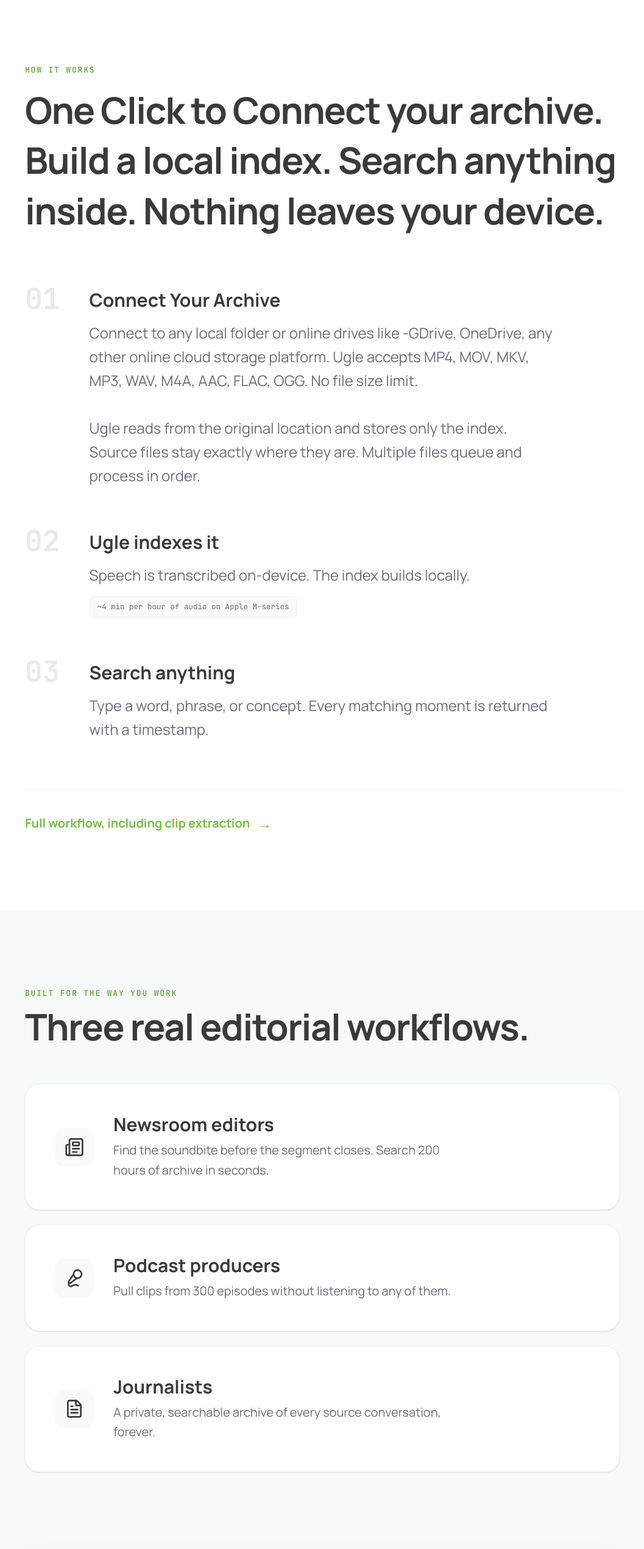
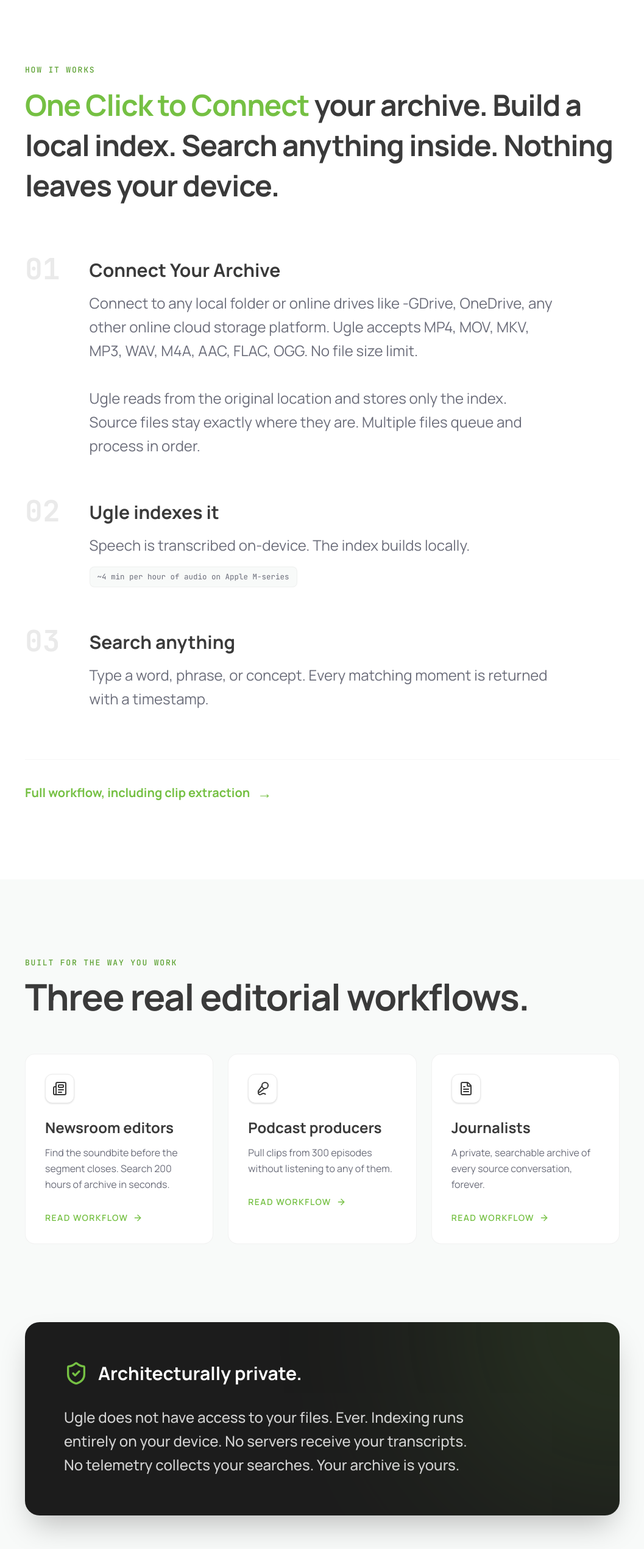
Before and after one commit to tpancholi/ugle-main, a Next.js app: page / in a window 1280 px wide. Shown: the part 1780-4320 px from the top of the page at 61% size, without its empty margins (111-1168 px from the left). Built offline with nearby package versions, Linux system fonts and the light colour scheme.

Commit message:
Updated Workflow part

```diff
--- a/app/components/homepage/HowItWorks.tsx
+++ b/app/components/homepage/HowItWorks.tsx
@@ -8,9 +8,10 @@
           <div className="font-mono text-xs md:text-[13px] tracking-[0.14em] uppercase text-[#5DA233] font-medium mb-4">
             How it works
           </div>
-          <h2 className="text-4xl md:text-5xl lg:text-6xl font-bold tracking-tight leading-snug text-ugle-slate mb-6">
-            One Click to Connect your archive. Build a local index. Search
-            anything inside. Nothing leaves your device.
+          <h2 className="text-4xl md:text-5xl font-bold tracking-tight leading-snug text-ugle-slate mb-6">
+            <span className="text-ugle-green">One Click to Connect</span> your
+            archive. Build a local index. Search anything inside. Nothing leaves
+            your device.
           </h2>
         </div>
 
--- a/app/components/homepage/Workflow.tsx
+++ b/app/components/homepage/Workflow.tsx
@@ -1,5 +1,35 @@
+"use client";
+
 import Link from "next/link";
-import { FileText, Mic2, Newspaper, ShieldCheck } from "lucide-react";
+import {
+  ArrowRight,
+  FileText,
+  Mic2,
+  Newspaper,
+  ShieldCheck,
+} from "lucide-react";
+import { motion } from "motion/react";
+
+const useCaseList = [
+  {
+    title: "Newsroom editors",
+    desc: "Find the soundbite before the segment closes. Search 200 hours of archive in seconds.",
+    slug: "newsrooms",
+    icon: Newspaper,
+  },
+  {
+    title: "Podcast producers",
+    desc: "Pull clips from 300 episodes without listening to any of them.",
+    slug: "podcasts",
+    icon: Mic2,
+  },
+  {
+    title: "Journalists",
+    desc: "A private, searchable archive of every source conversation, forever.",
+    slug: "journalists",
+    icon: FileText,
+  },
+];
 
 export default function Workflow() {
   return (
@@ -14,7 +44,7 @@
           </h2>
         </div>
 
-        <div className="flex flex-col gap-6 mb-32">
+        {/* <div className="flex flex-col gap-6 mb-32">
           {[
             {
               title: "Newsroom editors",
@@ -59,7 +89,36 @@
               </div>
             </Link>
           ))}
-        </div>
+        </div> */}
+
+        <motion.div
+          initial={{ opacity: 0, y: 20 }}
+          animate={{ opacity: 1, y: 0 }}
+          transition={{ delay: 0.1, duration: 0.5 }}
+          className="grid grid-cols-1 md:grid-cols-3 gap-6 mb-32"
+        >
+          {useCaseList.map((c, idx) => (
+            <Link
+              key={idx}
+              href={`/use-cases/${c.slug}`}
+              className="group block bg-white border border-ugle-light/60 hover:border-ugle-green/50 rounded-2xl p-8 transition-all hover:shadow-[0_10px_40px_-10px_rgba(117,192,67,0.15)] relative overflow-hidden"
+            >
+              <div className="bg-white size-12 rounded-xl flex items-center justify-center border border-ugle-light shadow-sm mb-6 group-hover:scale-110 transition-transform">
+                <c.icon className="size-6 text-ugle-slate" />
+              </div>
+
+              <h2 className="text-2xl font-bold mb-3 text-ugle-slate">
+                {c.title}
+              </h2>
+
+              <p className="text-ugle-gray mb-8 leading-relaxed">{c.desc}</p>
+
+              <div className="flex items-center text-ugle-green font-semibold text-sm uppercase tracking-widest mt-auto group-hover:translate-x-2 transition-transform">
+                Read workflow <ArrowRight className="size-4 ml-2" />
+              </div>
+            </Link>
+          ))}
+        </motion.div>
 
         {/* Privacy statement */}
         <div className="mb-32 p-10 md:p-16 bg-[#1C1C1C] rounded-3xl text-white flex flex-col md:flex-row items-start md:items-center justify-between gap-10 shadow-2xl relative overflow-hidden">
```
